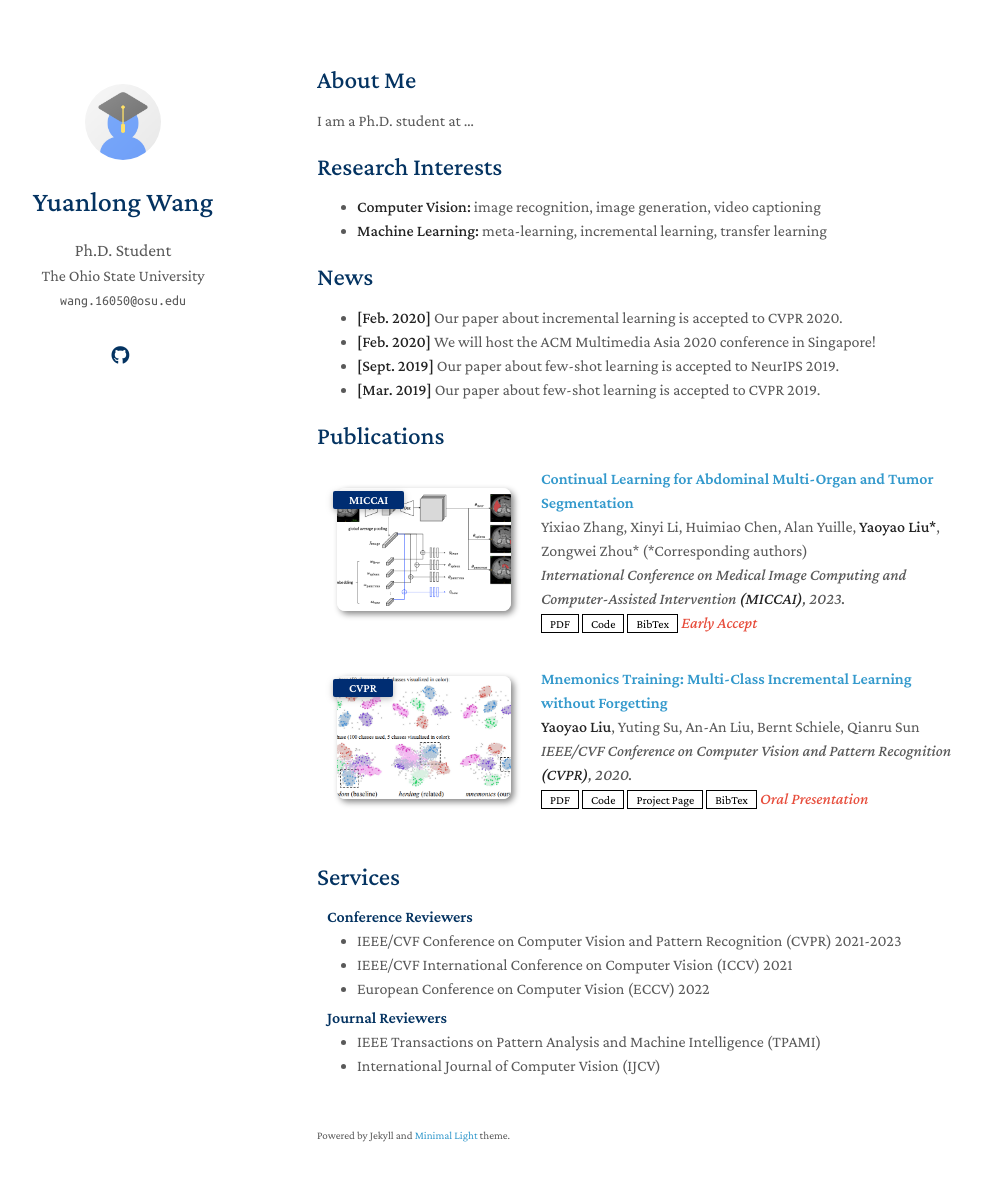
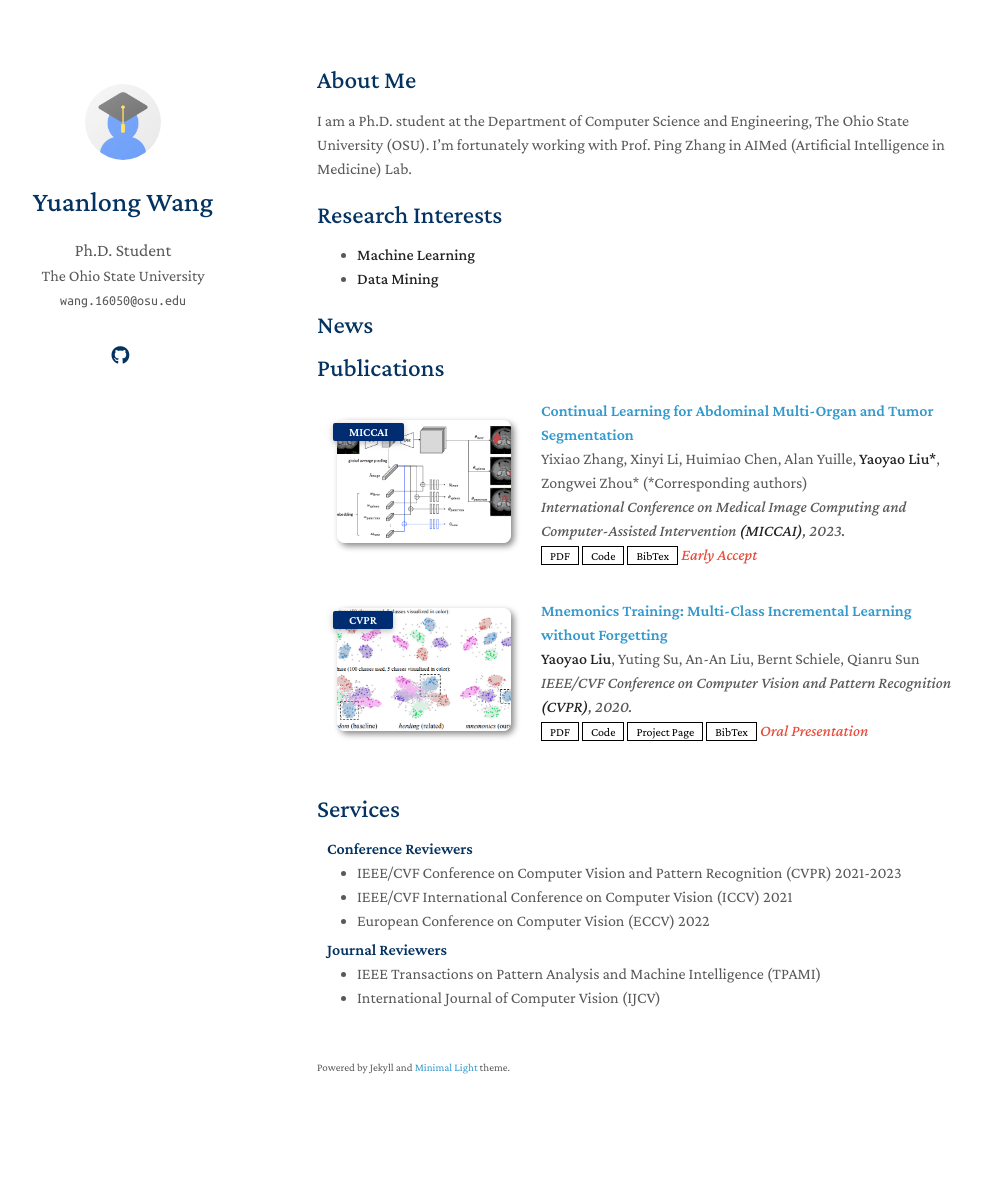
Before and after one commit to Wang-Yuanlong/YuanlongWang.github.io, a Jekyll site: the page built from index.md, in a window 1280 px wide and 1216 px high. Shown: the top 1181 px of the window, without its empty margins (153-1135 px from the left). Built offline with Jekyll 4.4.1, drawn with Linux system fonts in a browser that asks for light colours; nearby versions of some CDN libraries; a style sheet for code colours, icons or effects is not loaded; our own code applies the rules of GitHub Pages for plain Markdown files.

Commit message:
Update index.md

```diff
--- a/index.md
+++ b/index.md
@@ -4,19 +4,15 @@ layout: homepage
 
 ## About Me
 
-I am a Ph.D. student at ...
+I am a Ph.D. student at the Department of Computer Science and Engineering, The Ohio State University (OSU). I’m fortunately working with Prof. Ping Zhang in AIMed (Artificial Intelligence in Medicine) Lab.
 
 ## Research Interests
 
-- **Computer Vision:** image recognition, image generation, video captioning
-- **Machine Learning:** meta-learning, incremental learning, transfer learning
+- **Machine Learning**
+- **Data Mining**
 
 ## News
 
-- **[Feb. 2020]** Our paper about incremental learning is accepted to CVPR 2020.
-- **[Feb. 2020]** We will host the ACM Multimedia Asia 2020 conference in Singapore!
-- **[Sept. 2019]** Our paper about few-shot learning is accepted to NeurIPS 2019.
-- **[Mar. 2019]** Our paper about few-shot learning is accepted to CVPR 2019.
 
 {% include_relative _includes/publications.md %}
 
```
